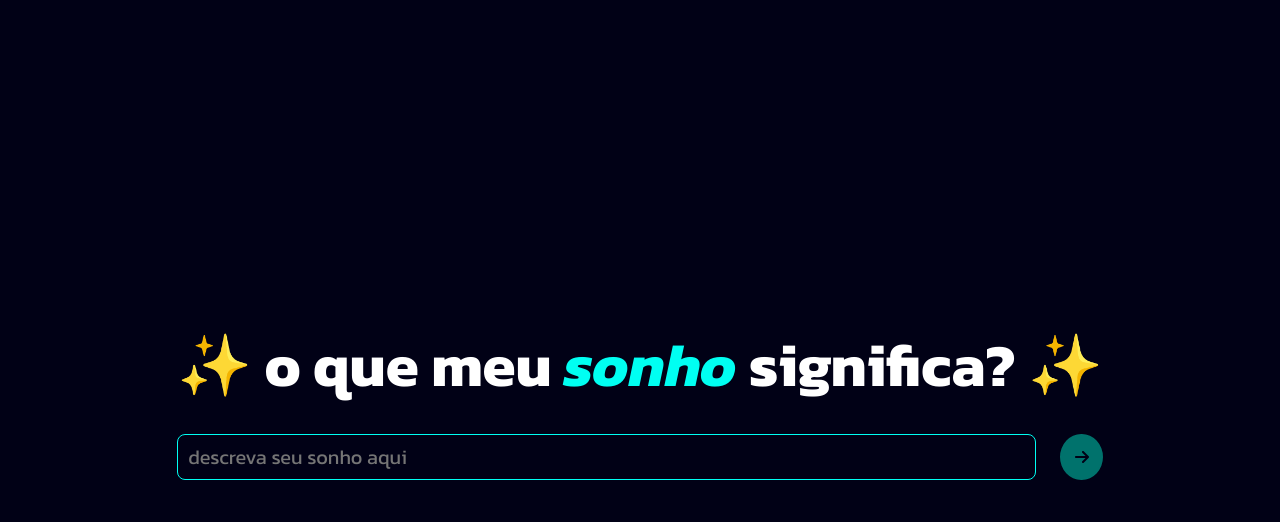
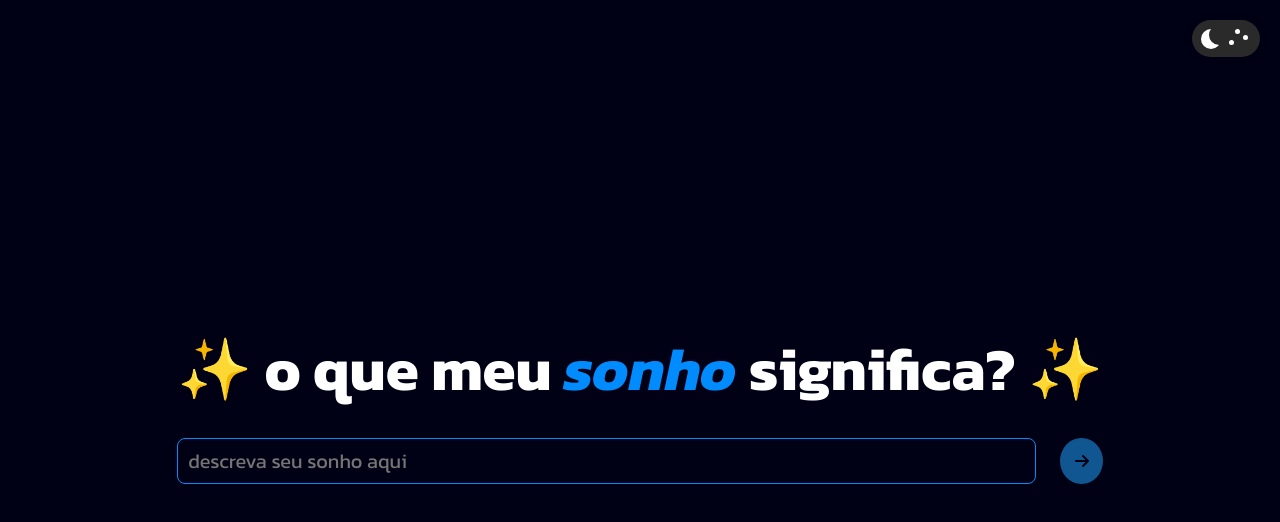
Before and after one commit to hnunezz/whats-my-dream-mean, an Angular app: page / in a window 1280 px wide. Shown: the top 522 px of the page. Built offline with nearby package versions, Linux system fonts and the light colour scheme.

Commit message:
feat: add switch theme button

```diff
--- /dev/null
+++ b/public/assets/base.scss
@@ -0,0 +1,81 @@
+* {
+  font-family: "Kanit", sans-serif;
+}
+
+:root {
+  --bg-color: #010116;
+  background-color: var(--bg-color);
+  color: #ffffff;
+}
+
+body.light-mode {
+  --bg-color: #eceef2;
+
+  background-color: var(--bg-color);
+  color: black;
+
+  hr {
+    border-top-color: black !important;
+  }
+
+  .input-container {
+    input {
+      color: black !important;
+    }
+  }
+}
+
+html,
+body {
+  width: 100%;
+  height: 100%;
+
+  margin: 0;
+  display: initial;
+  display: block;
+
+  font-family: "Kanit", sans-serif;
+
+  font-size: 20px;
+}
+main {
+  height: calc(100vh - 40px);
+  padding: 20px;
+}
+
+p,
+figure {
+  margin-block: 0;
+  margin-inline: 0;
+  margin: 0;
+}
+
+strong,
+p,
+span {
+  font-family: "Kanit", sans-serif;
+}
+
+* {
+  box-sizing: content-box !important;
+}
+
+h1 {
+  margin-block-end: 0;
+  margin-block-start: 0;
+}
+
+*::-webkit-scrollbar {
+  width: 2px;
+  height: 10px;
+}
+
+*::-webkit-scrollbar-track {
+  background: transparent;
+}
+
+*::-webkit-scrollbar-thumb {
+  background-color: #008cff;
+  border-radius: 10px;
+  border: 1px solid #ffffff00;
+}
--- /dev/null
+++ b/src/app/components/header/header.component.html
@@ -0,0 +1,19 @@
+<section>
+  &nbsp;
+
+  <!-- From Uiverse.io by JustCode14 -->
+  <label class="switch">
+    <input checked="true" id="checkbox" type="checkbox" (click)="themeService.toggleTheme()" [ngModel]="themeService.currentTheme() === 'light' ? true : false"/>
+    <span class="slider">
+      <div class="star star_1"></div>
+      <div class="star star_2"></div>
+      <div class="star star_3"></div>
+      <svg viewBox="0 0 16 16" class="cloud_1 cloud">
+        <path transform="matrix(.77976 0 0 .78395-299.99-418.63)" fill="#fff"
+          d="m391.84 540.91c-.421-.329-.949-.524-1.523-.524-1.351 0-2.451 1.084-2.485 2.435-1.395.526-2.388 1.88-2.388 3.466 0 1.874 1.385 3.423 3.182 3.667v.034h12.73v-.006c1.775-.104 3.182-1.584 3.182-3.395 0-1.747-1.309-3.186-2.994-3.379.007-.106.011-.214.011-.322 0-2.707-2.271-4.901-5.072-4.901-2.073 0-3.856 1.202-4.643 2.925">
+        </path>
+      </svg>
+    </span>
+  </label>
+
+</section>
--- /dev/null
+++ b/src/app/components/header/header.component.scss
@@ -0,0 +1,102 @@
+section {
+  display: flex;
+  justify-content: space-between;
+}
+
+
+/* From Uiverse.io by JustCode14 */
+/* Theme Switch */
+/* The switch - the box around the slider */
+.switch {
+  font-size: 17px;
+  position: relative;
+  display: inline-block;
+  width: 4em;
+  height: 2.2em;
+  border-radius: 30px;
+  box-shadow: 0 0 10px rgba(0, 0, 0, 0.1);
+}
+
+/* Hide default HTML checkbox */
+.switch input {
+  opacity: 0;
+  width: 0;
+  height: 0;
+}
+
+/* The slider */
+.slider {
+  position: absolute;
+  cursor: pointer;
+  top: 0;
+  left: 0;
+  right: 0;
+  bottom: 0;
+  background-color: #2a2a2a;
+  transition: 0.4s;
+  border-radius: 30px;
+  overflow: hidden;
+}
+
+.slider:before {
+  position: absolute;
+  content: "";
+  height: 1.2em;
+  width: 1.2em;
+  border-radius: 20px;
+  left: 0.5em;
+  bottom: 0.5em;
+  transition: 0.4s;
+  transition-timing-function: cubic-bezier(0.81, -0.04, 0.38, 1.5);
+  box-shadow: inset 8px -4px 0px 0px #fff;
+}
+
+.switch input:checked + .slider {
+  background-color: #008cff;
+}
+
+.switch input:checked + .slider:before {
+  transform: translateX(1.8em);
+  box-shadow: inset 15px -4px 0px 15px #ffcf48;
+}
+
+.star {
+  background-color: #fff;
+  border-radius: 50%;
+  position: absolute;
+  width: 5px;
+  transition: all 0.4s;
+  height: 5px;
+}
+
+.star_1 {
+  left: 2.5em;
+  top: 0.5em;
+}
+
+.star_2 {
+  left: 2.2em;
+  top: 1.2em;
+}
+
+.star_3 {
+  left: 3em;
+  top: 0.9em;
+}
+
+.switch input:checked ~ .slider .star {
+  opacity: 0;
+}
+
+.cloud {
+  width: 3.5em;
+  position: absolute;
+  bottom: -1.4em;
+  left: -1.1em;
+  opacity: 0;
+  transition: all 0.4s;
+}
+
+.switch input:checked ~ .slider .cloud {
+  opacity: 1;
+}
--- /dev/null
+++ b/src/app/components/header/header.component.ts
@@ -0,0 +1,17 @@
+import { Component } from '@angular/core';
+import { FormsModule } from '@angular/forms';
+import { ThemeService } from '../../services/theme.service';
+
+@Component({
+  selector: 'app-header',
+  imports: [FormsModule],
+  templateUrl: './header.component.html',
+  styleUrl: './header.component.scss'
+})
+export class HeaderComponent {
+  constructor(public themeService: ThemeService) {
+    if (localStorage.getItem('theme') === 'light') {
+      this.themeService.toggleTheme();
+    }
+  }
+}
--- a/src/app/components/search-input/search-input.component.scss
+++ b/src/app/components/search-input/search-input.component.scss
@@ -11,12 +11,12 @@
     font-size: 20px;
 
     transition: ease-out 0.3s;
-    border: 1px solid #00fff2;
+    border: 1px solid #008cff;
 
     &:focus,
     &:hover {
       transition: ease 0.3s;
-      border: 3px solid #00fff2;
+      border: 3px solid #008cff;
     }
   }
 }
--- a/src/app/pages/home/home.component.html
+++ b/src/app/pages/home/home.component.html
@@ -1,7 +1,11 @@
-<main class="flex flex-col justify-center align-center">
+<main class="flex flex-col align-center">
+    <app-header />
+
   <section class="flex flex-col gap-24">
     <h1 class="title">✨ o que meu <i>sonho</i> significa? ✨</h1>
 
-    <app-search-input/>
+    <app-search-input />
   </section>
+
+  &nbsp;
 </main>
--- a/src/app/pages/home/home.component.scss
+++ b/src/app/pages/home/home.component.scss
@@ -1,5 +1,9 @@
 section {
   animation: fadeIn 2s forwards;
+}
+
+main {
+  justify-content: space-between !important;
 }
 
 @keyframes fadeIn {
@@ -14,3 +18,7 @@ section {
 .fade-in-element {
   animation: fadeIn 2s forwards; /* 2 seconds duration, retains final state */
 }
+
+app-header {
+  width: 100%;
+}
--- a/src/app/pages/home/home.component.ts
+++ b/src/app/pages/home/home.component.ts
@@ -1,12 +1,12 @@
 import { Component } from '@angular/core';
+import { HeaderComponent } from '../../components/header/header.component';
 import { SearchInputComponent } from '../../components/search-input/search-input.component';
 
 @Component({
   selector: 'app-home',
-  imports: [SearchInputComponent],
+  imports: [SearchInputComponent, HeaderComponent],
   templateUrl: './home.component.html',
   styleUrl: './home.component.scss'
 })
 export class HomeComponent {
-
 }
--- /dev/null
+++ b/src/app/services/theme.service.ts
@@ -0,0 +1,15 @@
+import { Injectable, signal } from '@angular/core';
+
+@Injectable({
+  providedIn: 'root'
+})
+export class ThemeService {
+
+  readonly currentTheme = signal<'light' | 'dark'>('dark');
+
+  toggleTheme(): void {
+    this.currentTheme.update(value => (value === 'light' ? 'dark' : 'light'));
+    document.body.classList.toggle('light-mode', this.currentTheme() === 'light');
+    localStorage.setItem("theme", this.currentTheme());
+  }
+}
--- a/src/styles.scss
+++ b/src/styles.scss
@@ -1,9 +1,8 @@
 /* You can add global styles to this file, and also import other style files */
 @import url("https://fonts.googleapis.com/css2?family=Kanit:ital,wght@0,100;0,200;0,300;0,400;0,500;0,600;0,700;0,800;0,900;1,100;1,200;1,300;1,400;1,500;1,600;1,700;1,800;1,900&display=swap");
+@import '../public/assets/base.scss';
 
-* {
-  font-family: "Kanit", sans-serif;
-}
+
 
 .flex {
   display: flex;
@@ -30,14 +29,14 @@ h1.title {
   text-align: center;
 
   i {
-    color: #00fff2;
+    color: #008cff;
   }
 }
 
 div.button {
   cursor: pointer;
 
-  border: 2px solid #00fff2;
+  border: 2px solid #008cff;
   width: 42px;
   height: 42px;
   border-radius: 100%;
@@ -47,7 +46,12 @@ div.button {
   justify-content: center;
 
   transition: ease-out 0.3s;
-  background-color: #00fff2;
+  background-color: #008cff;
+  svg {
+    path {
+      fill: var(--bg-color)
+    }
+  }
 
   &:hover {
     transition: ease 0.3s;
@@ -55,70 +59,14 @@ div.button {
 
     svg {
       path {
-        fill: #00fff2;
+        fill: #008cff;
       }
     }
   }
 
   &.disabled {
     pointer-events: none;
-    border: 2px solid #00726c;
-    background-color: #00726c;
+    border: 2px solid #105691;
+    background-color: #105691;
   }
 }
-
-html,
-body {
-  width: 100%;
-  height: 100%;
-
-  margin: 0;
-  display: initial;
-  display: block;
-
-  font-family: "Kanit", sans-serif;
-  background-color: #010116;
-  color: white;
-  font-size: 20px;
-}
-main {
-  height: calc(100vh - 40px);
-  padding: 20px;
-}
-
-p,
-figure {
-  margin-block: 0;
-  margin-inline: 0;
-  margin: 0;
-}
-
-strong,
-p,
-span {
-  font-family: "Kanit", sans-serif;
-}
-
-* {
-  box-sizing: content-box !important;
-}
-
-h1 {
-  margin-block-end: 0;
-  margin-block-start: 0;
-}
-
-*::-webkit-scrollbar {
-  width: 2px;
-  height: 10px;
-}
-
-*::-webkit-scrollbar-track {
-  background: transparent;
-}
-
-*::-webkit-scrollbar-thumb {
-  background-color: #00fff2;
-  border-radius: 10px;
-  border: 1px solid #ffffff00;
-}
```
